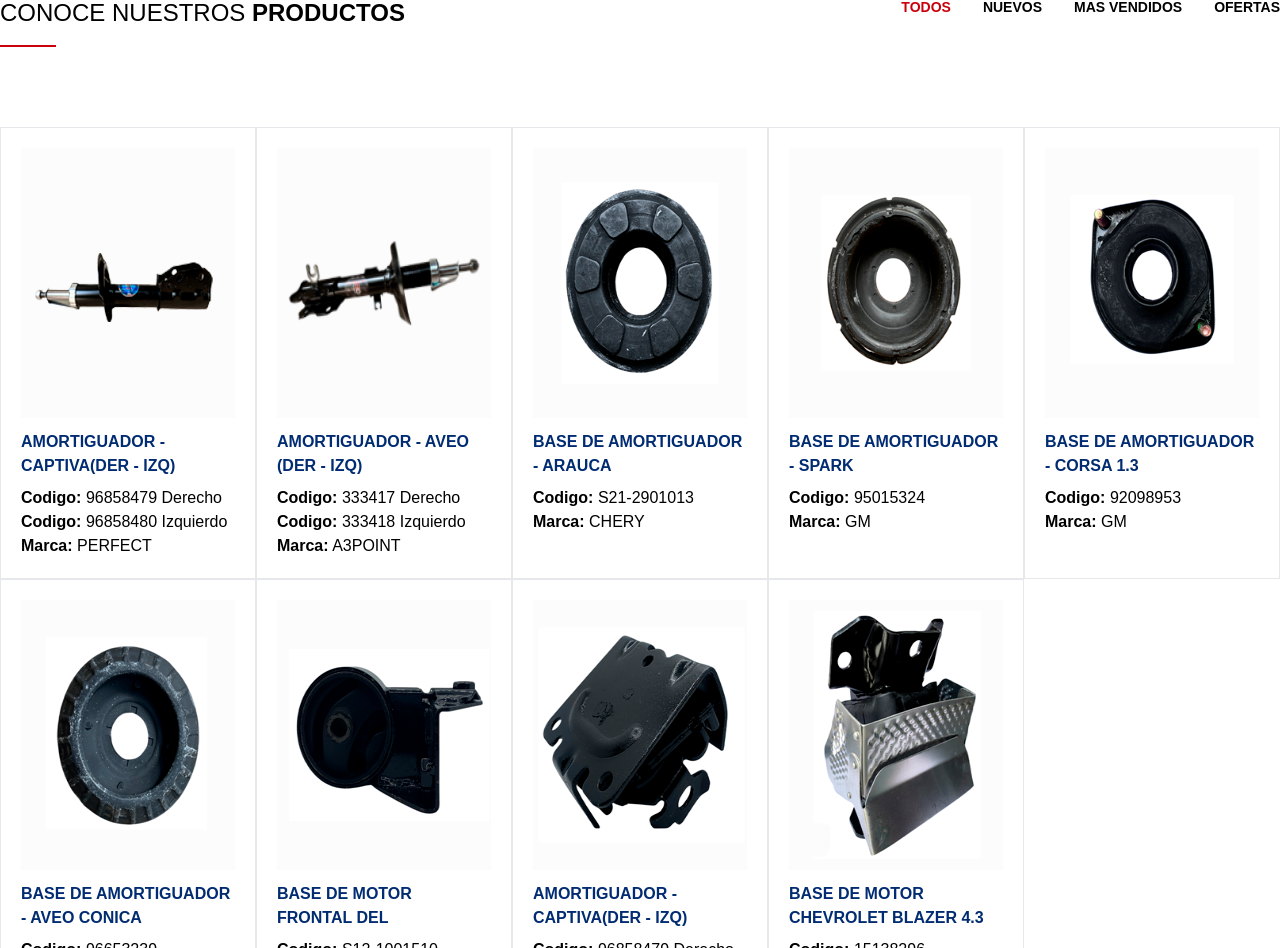
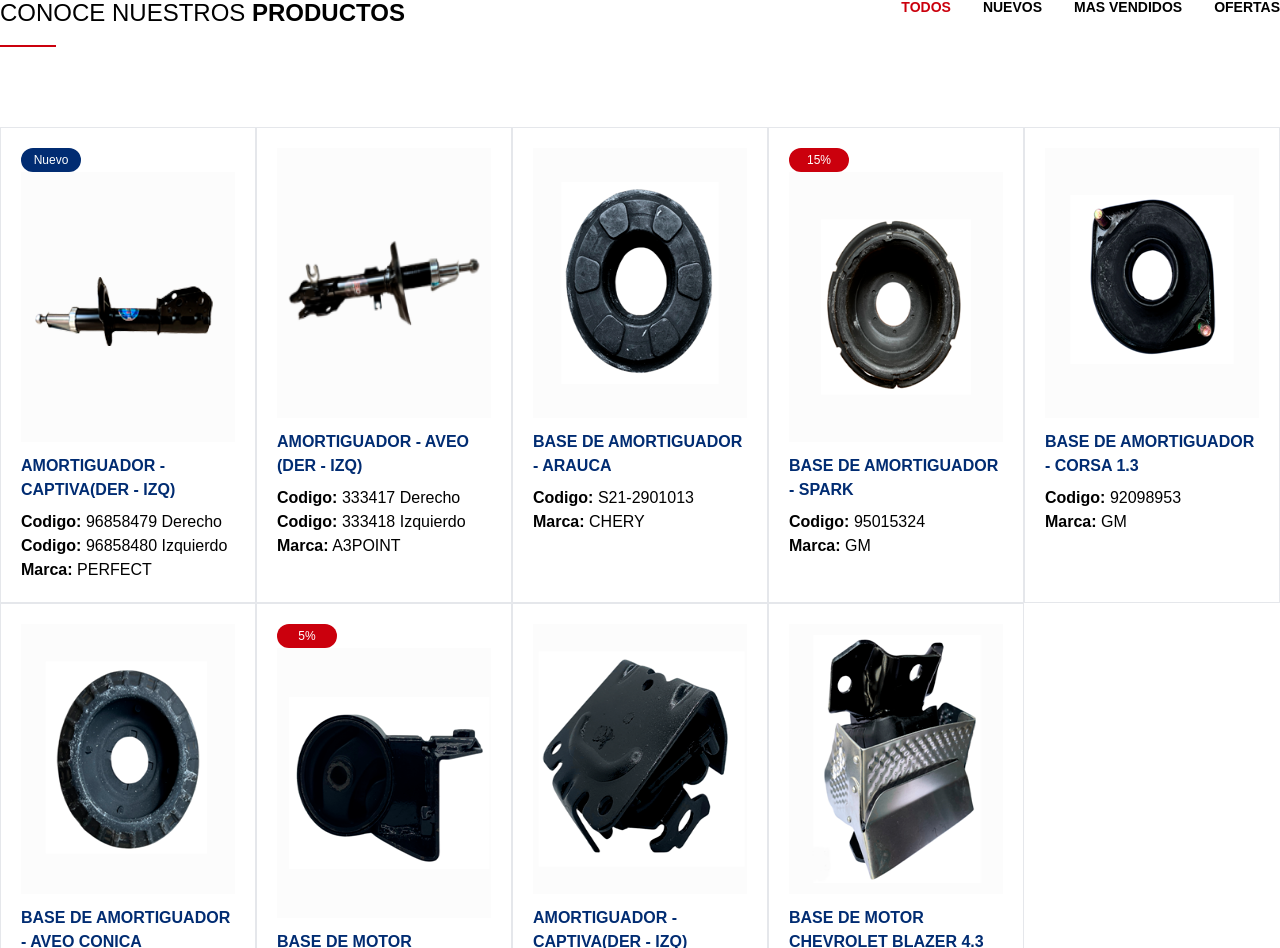
Before and after one commit to josesantanaweb/repuestosryb, a React (Vite) app: page / in a window 1280 px wide. Shown: the part 858-1806 px from the top of the page. Built offline with nearby package versions, Linux system fonts and the light colour scheme.

Commit message:
feat: Add product tag to display new and discounted items

```diff
--- a/src/components/Home/Products/index.tsx
+++ b/src/components/Home/Products/index.tsx
@@ -10,12 +10,22 @@ interface ProductProps {
     name: string
     code: string[]
     brand: string
+    tag: string
   }
 }
 
 const Product = ({ product }: ProductProps) => {
   return (
     <div className="flex flex-col p-5 border border-gray-200 cursor-pointer" id="catalogo">
+      {product.tag && (
+        <span
+          className={`px-2 py-1 text-xs text-white rounded-full max-w-[60px] text-center ${
+            product.tag === 'Nuevo' ? 'bg-primary' : 'bg-secondary'
+          }`}
+        >
+          {product.tag}
+        </span>
+      )}
       <div className="flex items-center justify-center mb-3 overflow-hidden bg-white-200">
         <img
           src={`/images/products/${product.image}`}
--- a/src/data/products.ts
+++ b/src/data/products.ts
@@ -5,6 +5,7 @@ export const PRODUCTS = [
     name: 'AMORTIGUADOR - CAPTIVA(DER - IZQ)',
     code: ['96858479 Derecho', '96858480 Izquierdo'],
     brand: 'PERFECT',
+    tag: 'Nuevo',
   },
   {
     id: 2,
@@ -26,6 +27,7 @@ export const PRODUCTS = [
     name: 'BASE DE AMORTIGUADOR - SPARK',
     code: ['95015324'],
     brand: 'GM',
+    tag: '15%',
   },
   {
     id: 5,
@@ -47,6 +49,7 @@ export const PRODUCTS = [
     name: 'BASE DE MOTOR FRONTAL DEL',
     code: ['S12-1001510'],
     brand: 'CHERY',
+    tag: '5%',
   },
   {
     id: 8,
```
